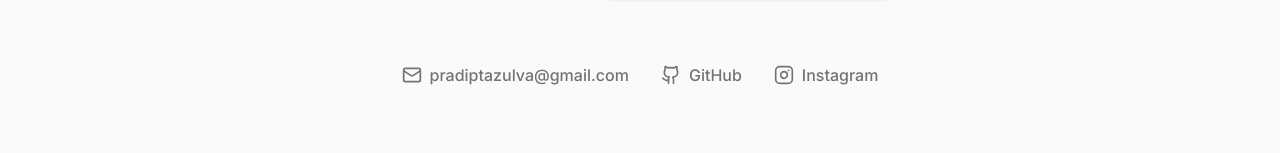
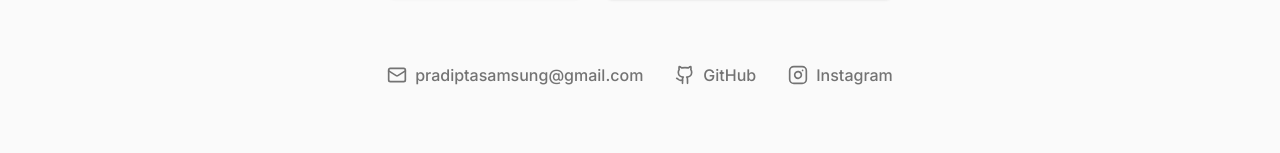
Before and after one commit to Pekesxyz/portofolio-pradipta, a Next.js app: page / in a window 1280 px wide. Shown: the part 6466-6619 px from the top of the page. Built offline with nearby package versions, Linux system fonts and the light colour scheme.

Commit message:
fix: update contact email to pradiptasamsung@gmail.com

```diff
--- a/src/components/Contact.tsx
+++ b/src/components/Contact.tsx
@@ -27,7 +27,7 @@ export function Contact() {
 
           <div className="flex flex-col sm:flex-row items-center justify-center gap-4 sm:gap-6 mb-16">
             <a
-              href="https://mail.google.com/mail/?view=cm&fs=1&to=pradiptazulva@gmail.com"
+              href="https://mail.google.com/mail/?view=cm&fs=1&to=pradiptasamsung@gmail.com"
               target="_blank"
               rel="noopener noreferrer"
               className="w-full sm:w-auto bg-primary text-primary-foreground px-8 py-4 rounded-md font-medium hover:bg-primary/90 transition-colors flex items-center justify-center gap-2 text-lg shadow-sm"
@@ -49,13 +49,13 @@ export function Contact() {
 
           <div className="flex flex-col sm:flex-row flex-wrap items-center justify-center gap-6 sm:gap-8 mt-8">
             <a
-              href="https://mail.google.com/mail/?view=cm&fs=1&to=pradiptazulva@gmail.com"
+              href="https://mail.google.com/mail/?view=cm&fs=1&to=pradiptasamsung@gmail.com"
               target="_blank"
               rel="noopener noreferrer"
               className="text-secondary hover:text-foreground transition-colors flex items-center gap-2"
             >
               <Mail className="w-5 h-5" />
-              <span className="font-medium text-sm md:text-base">pradiptazulva@gmail.com</span>
+              <span className="font-medium text-sm md:text-base">pradiptasamsung@gmail.com</span>
             </a>
             <a
               href="https://github.com/Pekesxyz"
```
